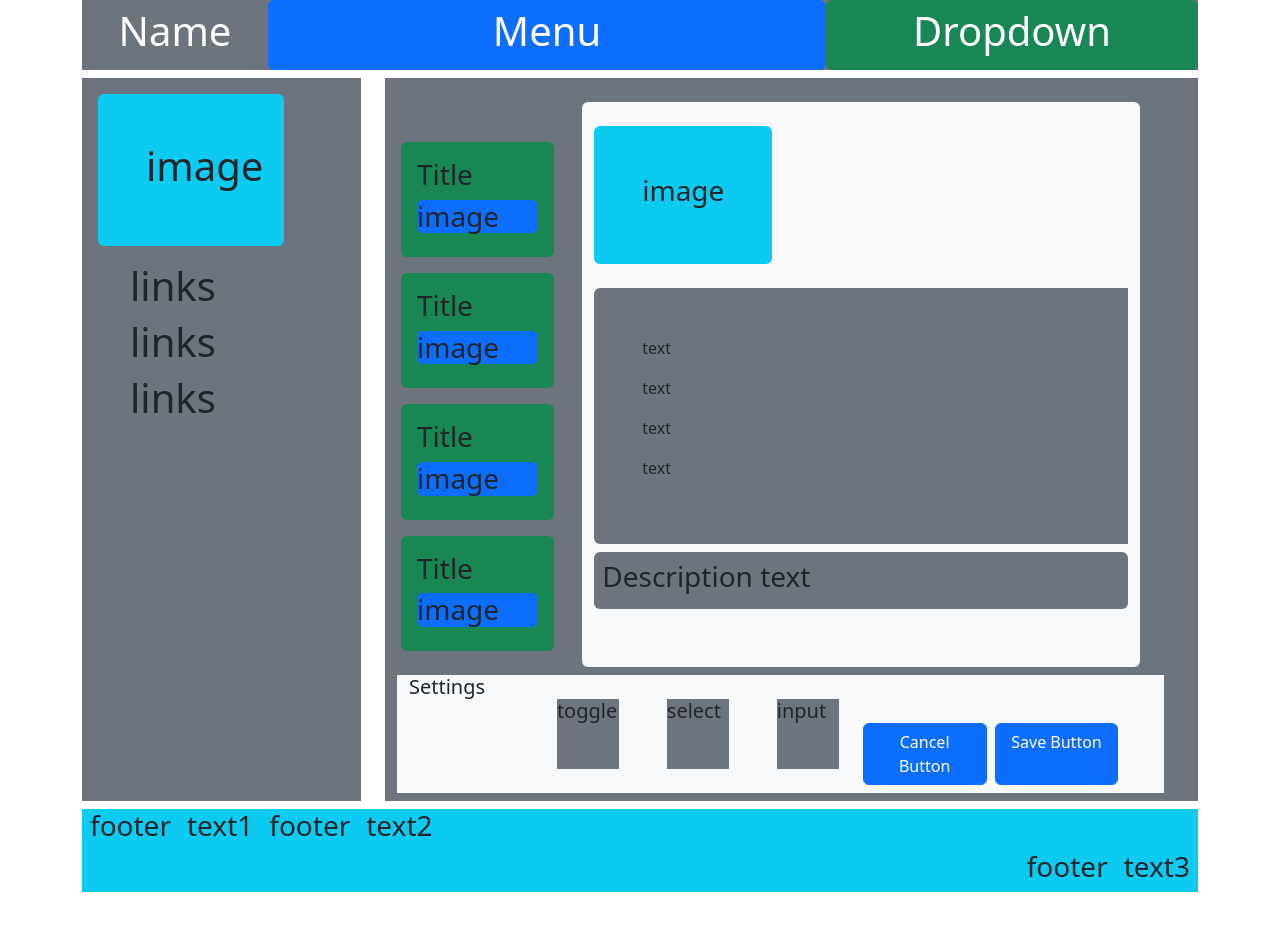
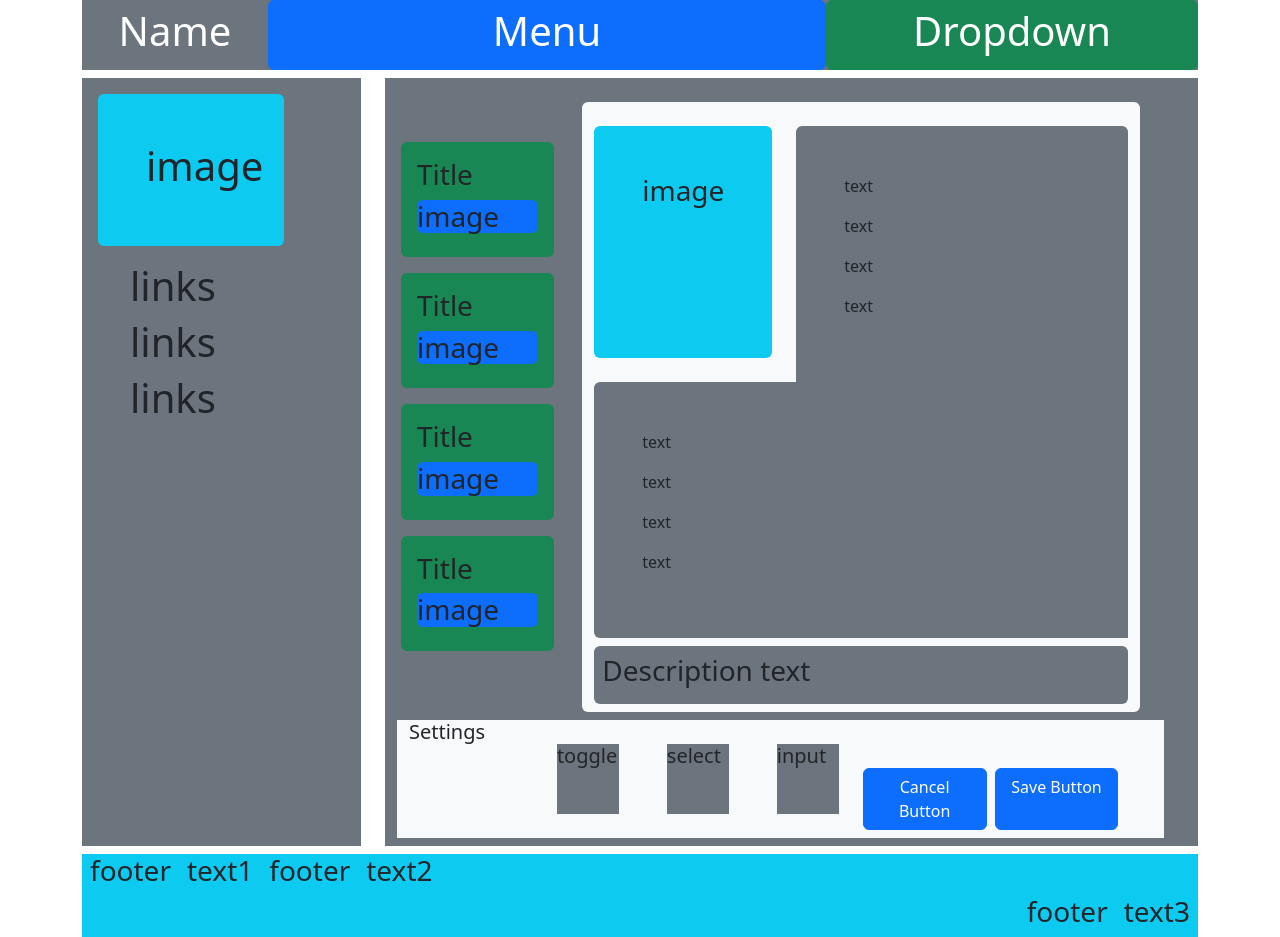
Before and after one commit to BNamuun/HTML, a plain HTML site: page bootstrap/layOutExer/index.html in a window 1280 px wide. Before the commit the page ends 892 px from the top, so only its background shows below. Drawn offline with nearby package versions, Linux system fonts and the light colour scheme.

Commit message:
d-block layout

```diff
--- a/bootstrap/layOutExer/index.html
+++ b/bootstrap/layOutExer/index.html
@@ -57,7 +57,7 @@
                             <div class="image bg-info p-5 col-sm-12 col-12 my-4 rounded col-lg-4">
                                 <h3>image</h3>
                             </div>
-                            <div class="bg-secondary col-lg-6 p-5 col-sm-12 col-12 d-md-none mt-4 flex-grow-1 rounded-top">
+                            <div class="bg-secondary col-lg-6 p-5 col-sm-12 col-12 d-md-none d-lg-block mt-4 flex-grow-1 rounded-top">
                                 <p>text</p>
                                 <p>text</p>
                                 <p>text</p>
```
